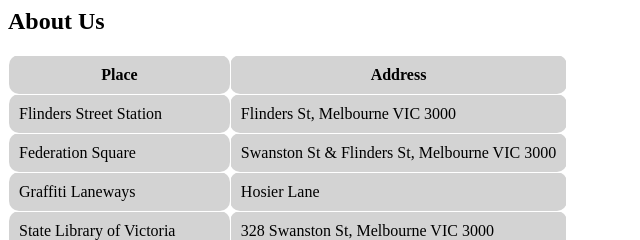
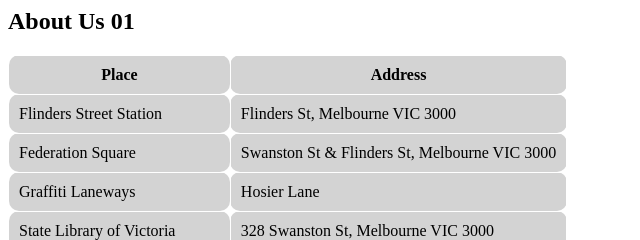
Before and after one commit to Riaz-Hasib-Hossain/MyRepositry, a plain HTML site: page AboutUs.html in a window 1280 px wide. Shown: the top 240 px of the page, 0-640 px from the left. Drawn offline with Linux system fonts and the light colour scheme.

Commit message:
conflict1 issue

```diff
--- a/AboutUs.html
+++ b/AboutUs.html
@@ -16,7 +16,7 @@
     </style>
 </head>
 <body>
-    <h2>About Us</h2>
+    <h2>About Us 01</h2>
 <table>
     <tr>
         <th>Place</th>
```
